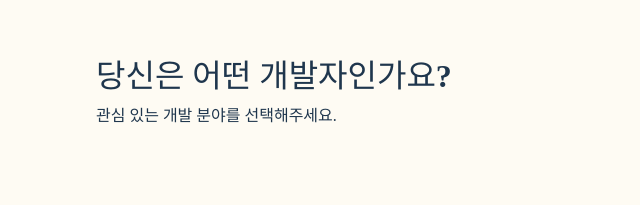
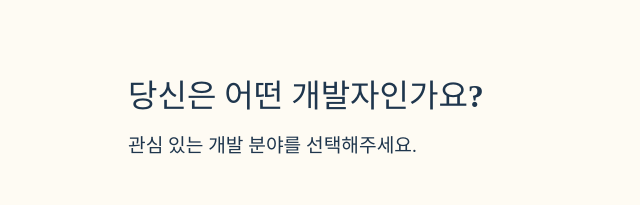
Before and after one commit to minjeongHEO/Job-Cracker, a Next.js app: page /interview/developer in a window 1280 px wide. Shown: the top 205 px of the page, without its empty margins (0-640 px from the left). Built offline with nearby package versions, Linux system fonts and the light colour scheme; a web font is replaced by a local one.

Commit message:
design: 개발자 선택 페이지 css수정 #7

```diff
--- a/app/interview/developer/DeveloperPage.module.scss
+++ b/app/interview/developer/DeveloperPage.module.scss
@@ -1,6 +1,6 @@
 .main {
-  width: 85%;
-  height: 85%;
+  width: 80%;
+  height: 80%;
   display: flex;
   flex-direction: column;
   justify-content: space-between;
@@ -13,19 +13,19 @@
     font-size: 2rem;
     font-weight: bold;
     color: $default-text-color;
-    margin-bottom: 1rem;
+    margin-bottom: 1.5rem;
   }
 
   &__sub-title {
-    font-size: 1rem;
+    font-size: 1.2rem;
     color: $default-text-color;
-    margin-bottom: 2rem;
+    // margin-bottom: 2rem;
   }
 
   &__selectBox {
     display: flex;
     flex-direction: column;
     justify-content: space-around;
-    height: 80%;
+    height: 85%;
   }
 }
```
